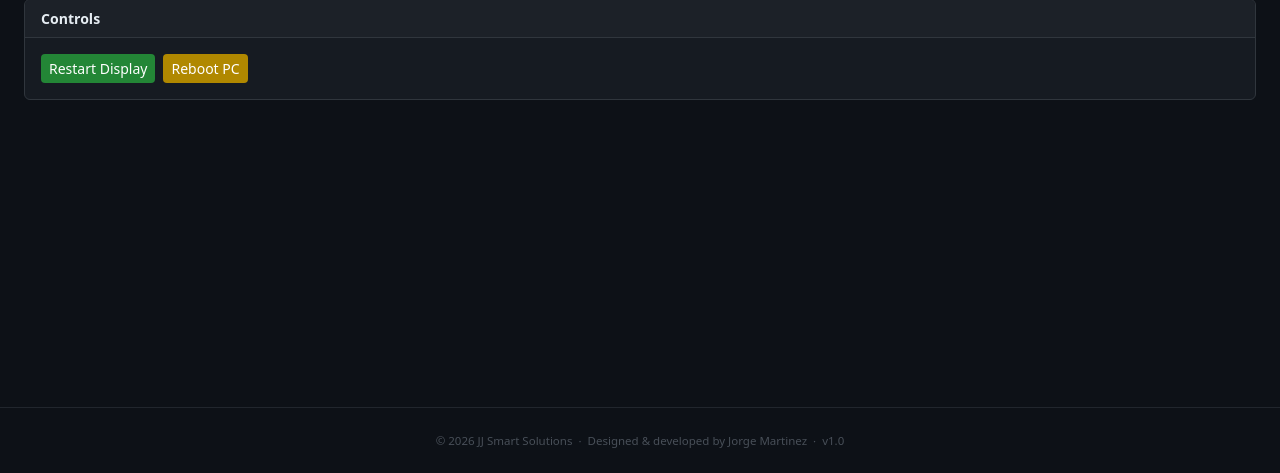
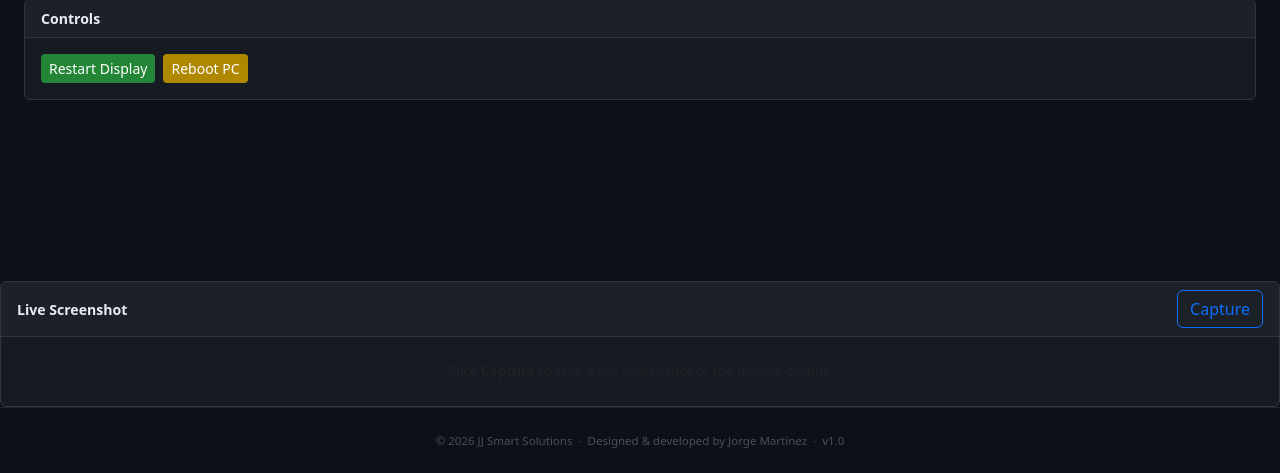
Before and after one commit to martinezmp3/videowall, a Flask app: template templates/dashboard.html in a window 1280 px wide. Shown: the part 327-800 px from the top of the page. Run offline with Flask 3, Linux system fonts and the light colour scheme; the template is opened without the code that fills it, so the values that code supplies are empty; parts of the project's set-up code (start-up, migrations or seed data) failed here and were passed over.

Commit message:
Add live screenshot to dashboard for remote troubleshooting
- GET /api/screenshot — captures all connected monitors with scrot,
  returns JPEG (add ?dl=1 to force download)
- Dashboard: 'Live Screenshot' card with Capture button, inline preview,
  Download button, and click-to-fullscreen. No page reload needed.

Co-Authored-By: Claude Sonnet 4.6 <noreply@anthropic.com>

```diff
--- a/app.py
+++ b/app.py
@@ -388,6 +388,26 @@ def schedule_update():
         flash('Invalid rule')
     return redirect(url_for('config_page')+'#schedule')
 
+@app.route('/api/screenshot')
+@login_required
+def screenshot():
+    """Capture all connected monitors and return as JPEG."""
+    import time as _time
+    out = '/tmp/vw_screenshot.jpg'
+    env = {**os.environ, 'DISPLAY': ':0'}
+    # scrot -z captures all screens, -q 85 = JPEG quality
+    r = subprocess.run(
+        ['scrot', '-z', '-q', '85', out],
+        env=env, capture_output=True, text=True, timeout=10
+    )
+    if r.returncode != 0 or not os.path.exists(out):
+        return jsonify({'ok': False, 'msg': r.stderr or 'scrot failed'}), 500
+    ts = _time.strftime('%Y%m%d_%H%M%S')
+    return send_file(out, mimetype='image/jpeg',
+                     as_attachment=request.args.get('dl') == '1',
+                     download_name=f'videowall_screenshot_{ts}.jpg')
+
+
 # ─── Backup / Restore / Factory Reset ────────────────────────────────────────
 DEFAULT_CONFIG = {
     'system': {
--- a/state.json
+++ b/state.json
@@ -1 +1 @@
-{"1": {"playlist_name": "All c\u00e1maras all day", "step_name": "All cameras", "step_idx": 0, "total_steps": 1, "duration": 0, "layout": 16, "schedule_active": "Default"}, "2": {"playlist_name": "Night Mode", "step_name": "All Cameras", "step_idx": 0, "total_steps": 1, "duration": 0, "layout": "feat8", "schedule_active": "Default"}, "_ts": "08:01:23"}
+{"1": {"playlist_name": "All c\u00e1maras all day", "step_name": "All cameras", "step_idx": 0, "total_steps": 1, "duration": 0, "layout": 16, "schedule_active": "Default"}, "2": {"playlist_name": "Night Mode", "step_name": "All Cameras", "step_idx": 0, "total_steps": 1, "duration": 0, "layout": "feat8", "schedule_active": "Default"}, "_ts": "08:03:30"}
--- a/templates/dashboard.html
+++ b/templates/dashboard.html
@@ -105,6 +105,31 @@ footer a:hover{color:#8b949e}
   </div>
 </div>
 
+      <!-- Live Screenshot -->
+      <div class="card mt-3">
+        <div class="card-header d-flex justify-content-between align-items-center">
+          Live Screenshot
+          <div class="d-flex gap-2">
+            <button id="snap-btn" class="btn btn-outline-primary btn-xs" onclick="takeScreenshot()">
+              <span id="snap-spinner" class="spinner-border spinner-border-sm me-1 d-none"></span>
+              Capture
+            </button>
+            <a id="snap-dl" href="/api/screenshot?dl=1" class="btn btn-outline-secondary btn-xs" style="display:none" download>
+              Download
+            </a>
+          </div>
+        </div>
+        <div class="card-body p-0">
+          <div id="snap-placeholder" class="text-center text-muted p-4" style="font-size:.85rem">
+            Click <strong>Capture</strong> to take a live screenshot of the display output.
+          </div>
+          <img id="snap-img" src="" alt="screenshot"
+               style="display:none;width:100%;border-radius:0 0 6px 6px;cursor:zoom-in"
+               onclick="window.open(this.src)">
+          <div id="snap-meta" class="text-muted px-3 pb-2" style="font-size:.75rem;display:none"></div>
+        </div>
+      </div>
+
 <footer>
   &copy; 2026 <a href="{{ COMPANY_URL }}" target="_blank">{{ COMPANY }}</a>
   &nbsp;&middot;&nbsp; Designed &amp; developed by {{ BUILT_BY }}
@@ -113,6 +138,36 @@ footer a:hover{color:#8b949e}
 <script>
 function apiPost(url,msg){fetch(url,{method:'POST'}).then(()=>{alert(msg);setTimeout(()=>location.reload(),3000)});}
 setTimeout(()=>location.reload(),20000);
+
+function takeScreenshot() {
+  const btn  = document.getElementById('snap-btn');
+  const sp   = document.getElementById('snap-spinner');
+  const ph   = document.getElementById('snap-placeholder');
+  const img  = document.getElementById('snap-img');
+  const dl   = document.getElementById('snap-dl');
+  const meta = document.getElementById('snap-meta');
+  btn.disabled = true;
+  sp.classList.remove('d-none');
+  ph.style.display = 'none';
+  const ts = Date.now();
+  img.onload = () => {
+    sp.classList.add('d-none');
+    btn.disabled = false;
+    img.style.display = 'block';
+    dl.style.display = 'inline-block';
+    meta.style.display = 'block';
+    const elapsed = ((Date.now() - ts) / 1000).toFixed(1);
+    meta.textContent = 'Captured ' + new Date().toLocaleTimeString() + '  ·  click image to open full size';
+  };
+  img.onerror = () => {
+    sp.classList.add('d-none');
+    btn.disabled = false;
+    ph.style.display = 'block';
+    ph.innerHTML = '<span class="text-danger">Screenshot failed — check display service.</span>';
+  };
+  img.src = '/api/screenshot?t=' + ts;
+  img.style.display = 'none';
+}
 </script>
 </body>
 </html>
```
